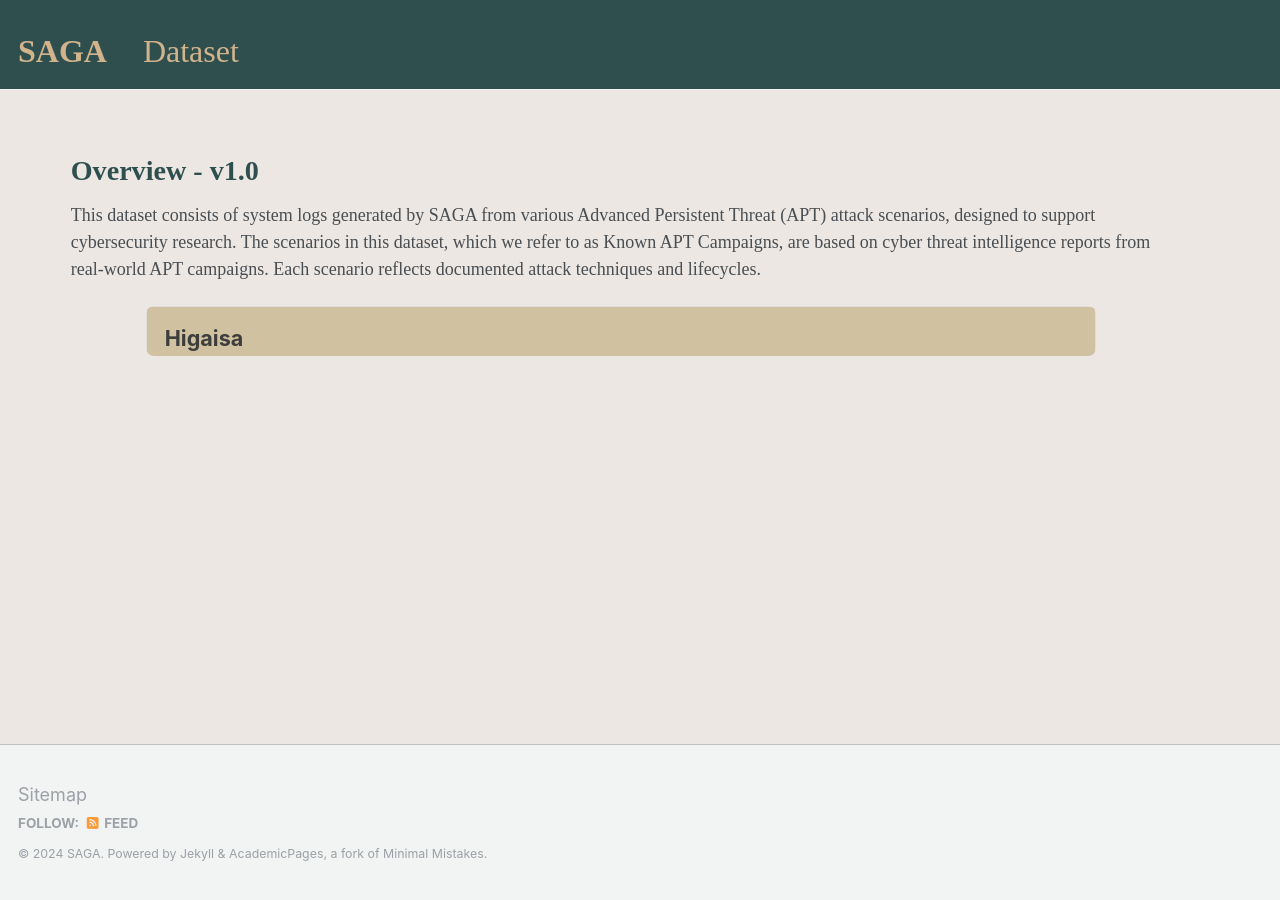
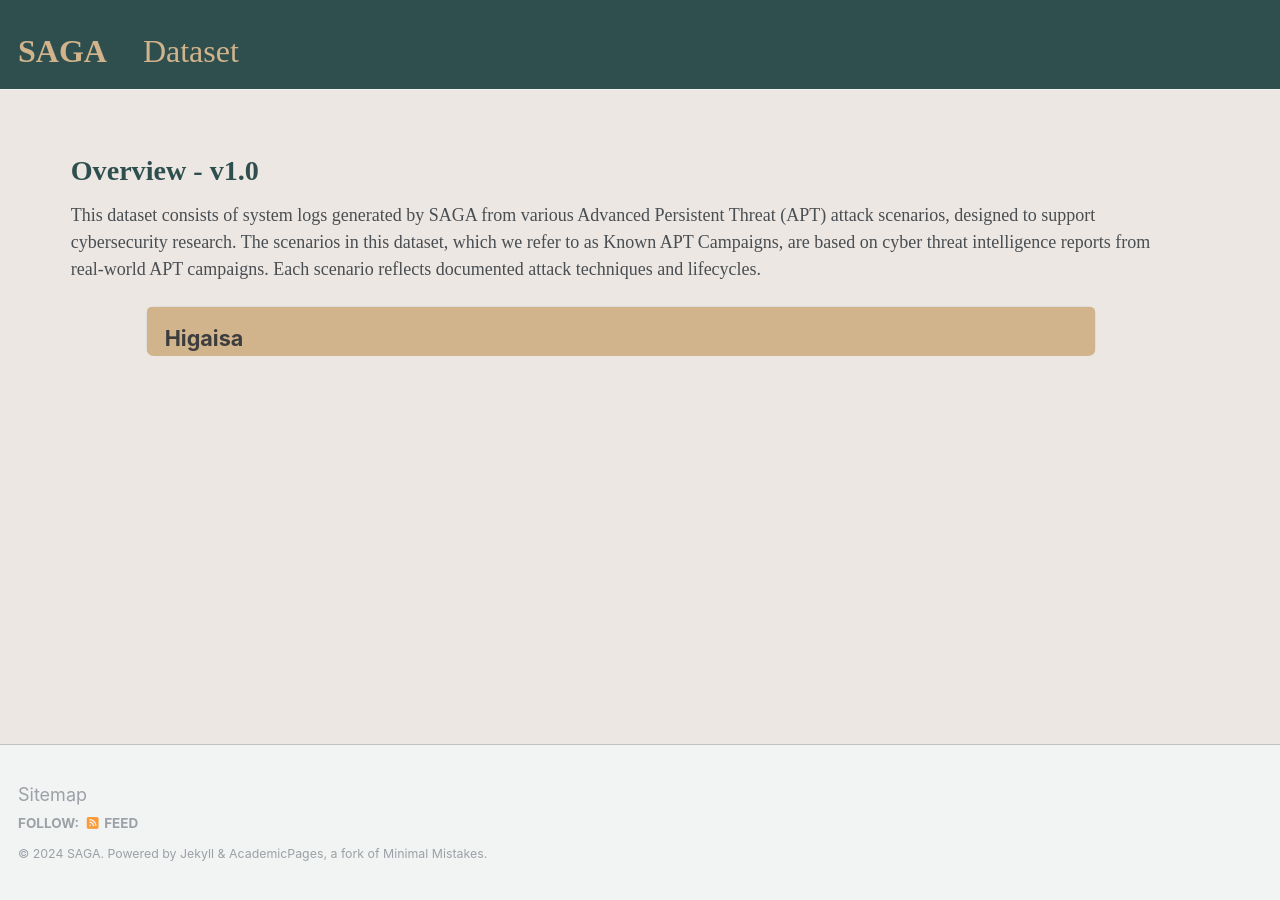
Before and after one commit to KKKK16/KKKK16.github.io, a Jekyll site: the page built from _pages/dataset_v1.md, in a window 1280 px wide. Built offline with Jekyll 4.4.1, drawn with Linux system fonts in a browser that asks for light colours.

Commit message:
Update _page.scss

```diff
--- a/_sass/_page.scss
+++ b/_sass/_page.scss
@@ -46,7 +46,7 @@
   width: 100%;
   padding: 1rem;
   text-align: left;
-  background-color: #D0C1A1;
+  background-color: #D2B48C;
   cursor: pointer;
   border: none;
   font-size: 1.2rem;
```
